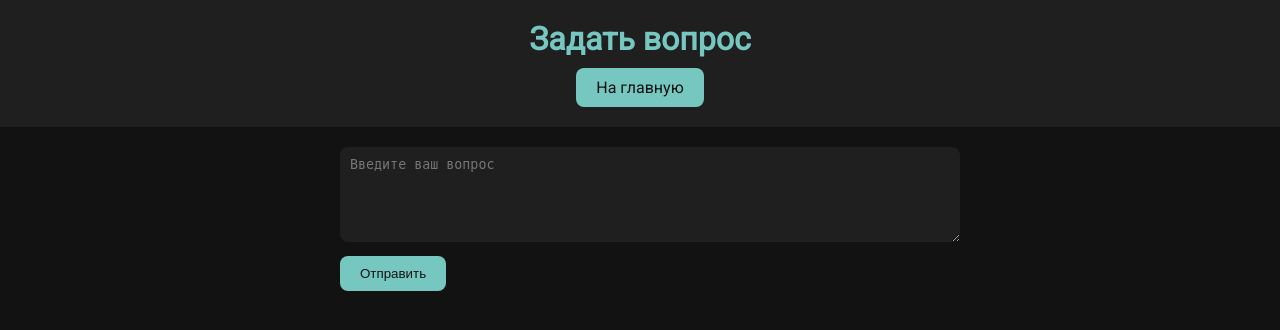
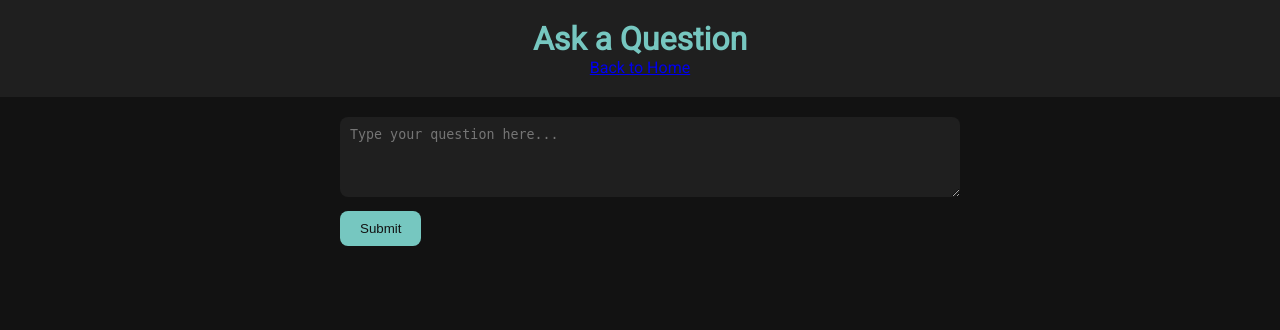
Before and after one commit to LaFG95/Ano, a Flask app: page /ask in a window 1280 px wide. Shown: the top 330 px of the page. Run offline with Flask 3, Linux system fonts and the light colour scheme.

Commit message:
Update ask.html

```diff
--- a/templates/ask.html
+++ b/templates/ask.html
@@ -2,7 +2,7 @@
 <html>
 <head>
 <meta charset="UTF-8">
-<title>Задать вопрос</title>
+<title>Ask a Question</title>
 <link href="https://fonts.googleapis.com/css2?family=Roboto&display=swap" rel="stylesheet">
 <style>
 body { font-family: 'Roboto', sans-serif; background-color: #121212; color: #e0e0e0; margin:0; padding:0; }
@@ -12,19 +12,17 @@ main { padding:20px; max-width:600px; margin:auto; }
 textarea { width:100%; padding:10px; border-radius:8px; border:none; margin-bottom:10px; background:#1f1f1f; color:#e0e0e0; }
 input[type="submit"] { padding:10px 20px; background:#76c7c0; color:#121212; border:none; border-radius:8px; cursor:pointer; }
 input[type="submit"]:hover { background:#4fa09a; }
-a.button { display:inline-block; padding:10px 20px; background:#76c7c0; color:#121212; text-decoration:none; border-radius:8px; margin-top:10px; }
-a.button:hover { background:#4fa09a; }
 </style>
 </head>
 <body>
 <header>
-<h1>Задать вопрос</h1>
-<a class="button" href="/">На главную</a>
+<h1>Ask a Question</h1>
+<a class="button" href="/">Back to Home</a>
 </header>
 <main>
 <form action="/submit" method="post">
-<textarea name="question" rows="5" placeholder="Введите ваш вопрос"></textarea><br>
-<input type="submit" value="Отправить">
+<textarea name="question" rows="4" placeholder="Type your question here..."></textarea><br>
+<input type="submit" value="Submit">
 </form>
 </main>
 </body>
```
